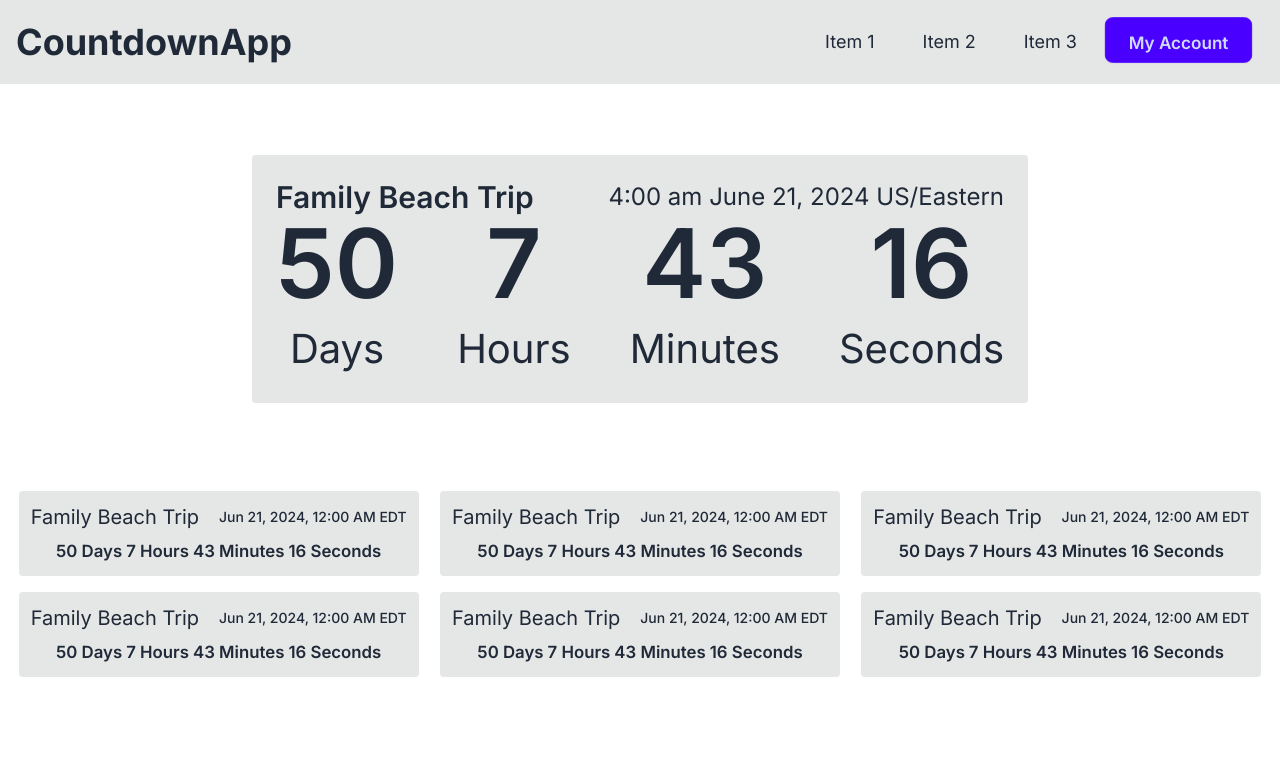
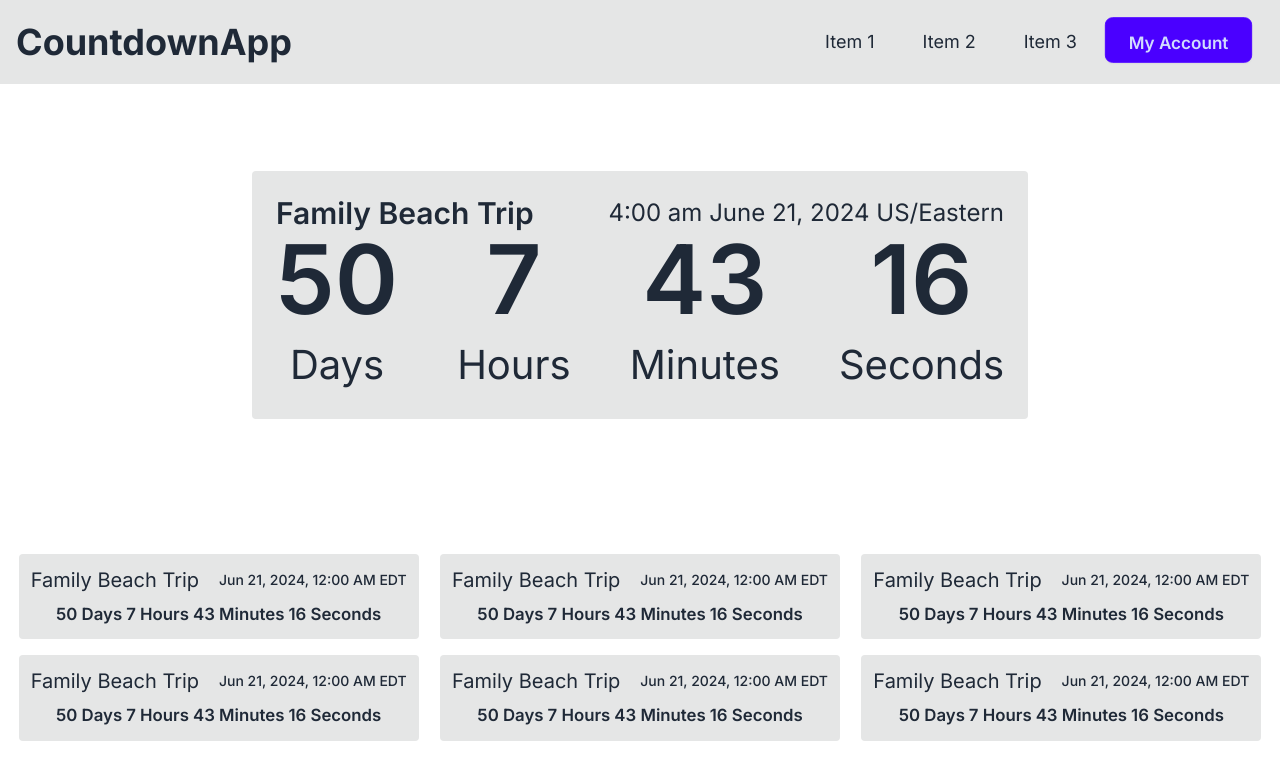
Before and after one commit to matthew-talamantes/CountDownApp, a Next.js app in the folder frontend/: page / in a window 1280 px wide. Shown: the top 780 px of the page. Built offline with nearby package versions, Linux system fonts and the light colour scheme.

Commit message:
Update FavoriteCounts sizing

```diff
--- a/frontend/src/components/FavoriteCounts.tsx
+++ b/frontend/src/components/FavoriteCounts.tsx
@@ -94,7 +94,7 @@ export default function FavoriteCounts() {
 
 
     return (
-        <div className="container mx-auto my-8 min-h-[37.5rem] flex flex-col justify-center items-center gap-6">
+        <div className="container mx-auto my-8 min-h-[85dvh] flex flex-col justify-around items-center gap-6">
             <section id="favorite-count">
                 <FocusCountdown countDown={favoriteCount} />
             </section>
```
